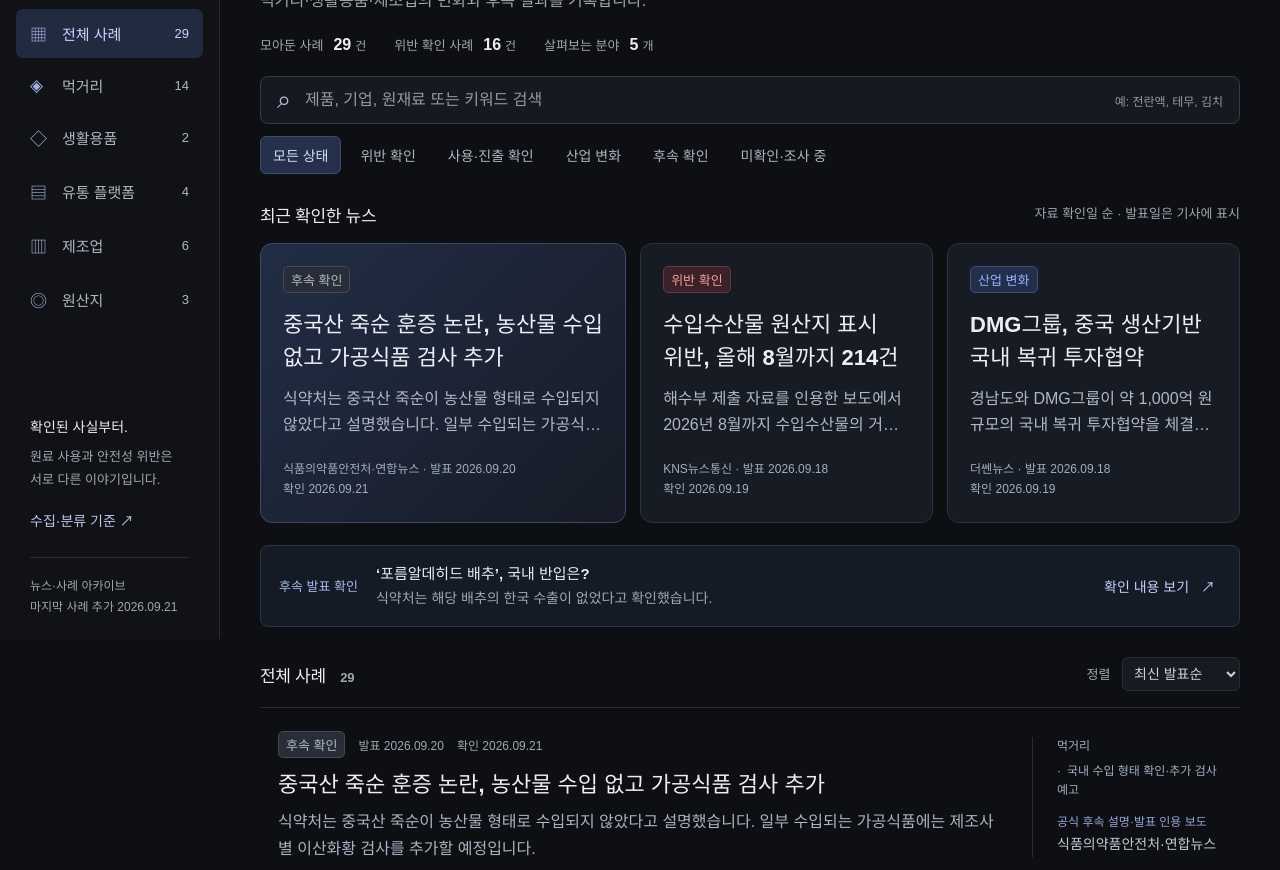
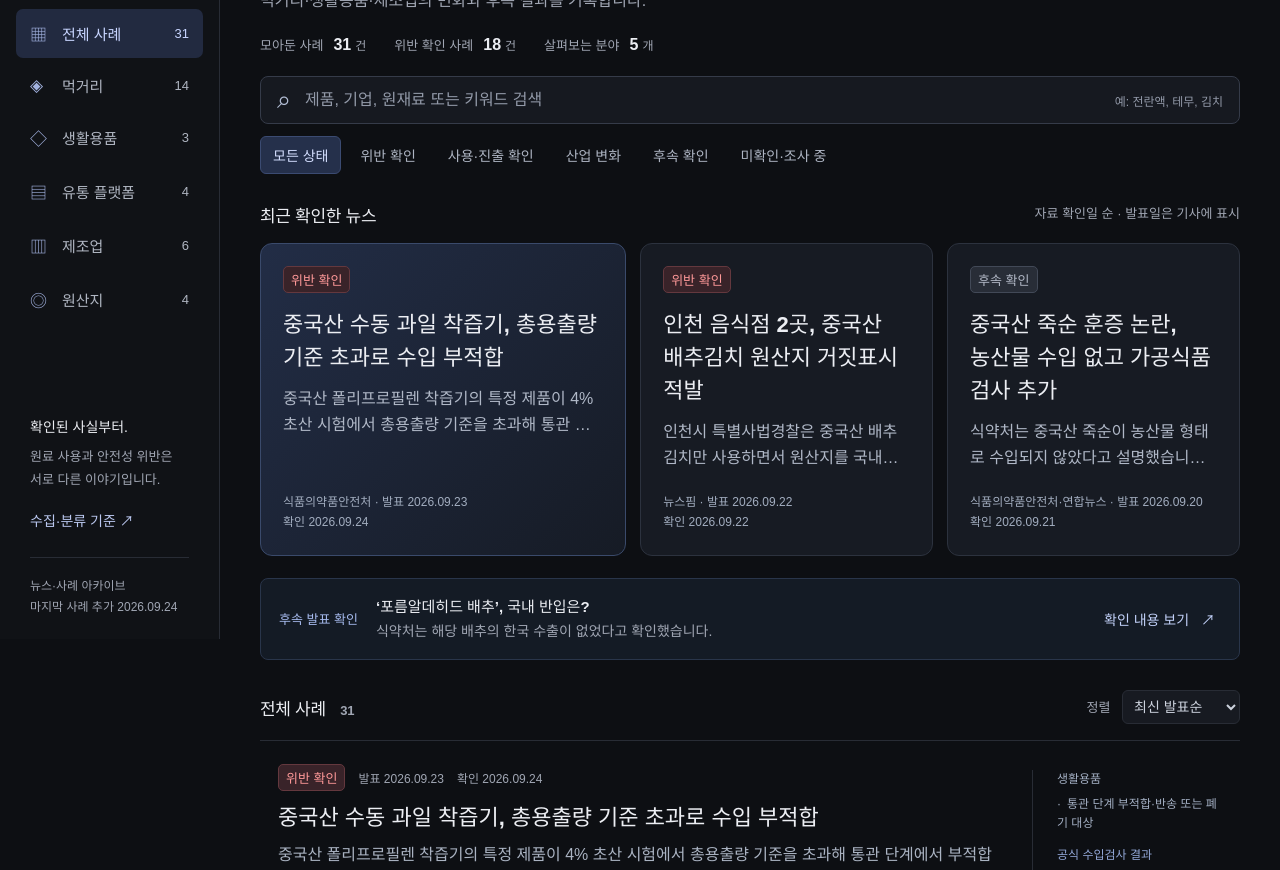
Before and after one commit to sionhowled/guksan-news-archive, a website: page index.html in a window 1280 px wide. Shown: the part 161-1031 px from the top of the page. Drawn offline with Linux system fonts and the light colour scheme; a web font is replaced by a local one.

```diff
--- a/data.js
+++ b/data.js
@@ -1,4 +1,44 @@
 window.CASES = [
+  {
+    "id": "juicer-import-rejection-20260923",
+    "date": "2026-09-23",
+    "checkedAt": "2026-09-24",
+    "category": "생활용품",
+    "status": "violation",
+    "title": "중국산 수동 과일 착즙기, 총용출량 기준 초과로 수입 부적합",
+    "summary": "중국산 폴리프로필렌 착즙기의 특정 제품이 4% 초산 시험에서 총용출량 기준을 초과해 통관 단계에서 부적합 판정을 받았습니다.",
+    "tags": "착즙기·중국산·폴리프로필렌·총용출량·식품용 기구",
+    "stage": "통관 단계 부적합·반송 또는 폐기 대상",
+    "origin": "중국",
+    "detail": "식약처 수입식품 부적합 정보에 따르면 YIWU JIESHAN DAILY NECESSITIES CO., LTD.의 ‘제로나 간편한 수동 과일 착즙기’가 2026년 9월 23일 부적합 판정을 받았습니다. 연두색 폴리프로필렌 부위의 총용출량 시험 결과는 물 10mg/L, 4% 초산 184mg/L, n-헵탄 18mg/L였으며 4% 초산 결과가 기준 30mg/L 이하를 초과했습니다.",
+    "caution": "특정 제조사의 해당 수입 제품 검사 결과이며 중국산 착즙기 전체나 폴리프로필렌 제품 전체의 부적합을 뜻하지 않습니다. 통관 단계 판정으로 국내 판매 후 회수 사례와 구분해야 하며 개별 반송·폐기 완료 여부는 공개 자료에서 확인되지 않습니다.",
+    "publisher": "식품의약품안전처",
+    "sourceType": "공식 수입검사 결과",
+    "url": "https://impfood.mfds.go.kr/CFCEE01F01/getList?limit=10&page=1&searchCondition=pdNm&searchInpText=%EC%A0%9C%EB%A1%9C%EB%82%98%20%EA%B0%84%ED%8E%B8%ED%95%9C%20%EC%88%98%EB%8F%99%20%EA%B3%BC%EC%9D%BC%20%EC%B0%A9%EC%A6%99%EA%B8%B0"
+  },
+  {
+    "id": "incheon-kimchi-origin-20260922",
+    "date": "2026-09-22",
+    "checkedAt": "2026-09-22",
+    "category": "원산지",
+    "status": "violation",
+    "title": "인천 음식점 2곳, 중국산 배추김치 원산지 거짓표시 적발",
+    "summary": "인천시 특별사법경찰은 중국산 배추김치만 사용하면서 원산지를 국내산과 중국산으로 함께 표시한 음식점 2곳을 적발했습니다.",
+    "tags": "배추김치·중국산·원산지·인천·특사경",
+    "stage": "지자체 기획수사 적발·3개 업소 검찰 송치",
+    "origin": "중국산 배추김치",
+    "detail": "인천시 특별사법경찰은 9월 7일부터 2주간 공항·항만·역 주변과 관광지, 백화점, 종합쇼핑몰, 대형 찜질방 인근 음식점 및 축산물 판매업소를 단속해 총 9곳을 적발했다고 9월 22일 발표했습니다. 이 가운데 음식점 2곳은 중국산 배추김치만 사용하면서 원산지를 국내산과 중국산으로 함께 표시한 것으로 조사됐습니다. 보도에 따르면 원산지 거짓표시 2곳과 축산물 표시사항을 누락한 1곳은 수사 후 검찰에 송치됐습니다.",
+    "caution": "9곳 전체가 중국산 김치 원산지 위반 업소는 아닙니다. 중국산 배추김치 관련 원산지 거짓표시는 2곳이며, 나머지는 유통기한 경과 제품 보관·원산지 미표시 등 서로 다른 위반입니다. 위생 위해물질 검출 사건이나 확정판결로 해석할 수 없습니다.",
+    "publisher": "뉴스핌",
+    "sourceType": "인천시 발표 인용 보도",
+    "url": "https://www.newspim.com/news/view/20260922000510",
+    "sources": [
+      {
+        "label": "인천시 제공 자료 인용 · 뉴시스",
+        "url": "https://www.newsis.com/view/NISX20260922_0003799446"
+      }
+    ]
+  },
   {
     "id": "bamboo-sulfur-followup-20260920",
     "date": "2026-09-20",
--- a/index.html
+++ b/index.html
@@ -23,16 +23,16 @@
         <p class="note-title">확인된 사실부터.</p>
         <p>원료 사용과 안전성 위반은<br>서로 다른 이야기입니다.</p>
         <button class="text-button" id="about-open">수집·분류 기준 <span aria-hidden="true">↗</span></button>
-        <div class="sidebar-footer">뉴스·사례 아카이브<br><span>마지막 사례 추가 2026.09.21</span></div>
+        <div class="sidebar-footer">뉴스·사례 아카이브<br><span>마지막 사례 추가 2026.09.24</span></div>
       </div>
     </aside>
     <main id="main">
-      <header class="topbar"><span>아카이브 <span class="crumb">/ 뉴스·사례 지도</span></span><span class="edition">최근 업데이트 2026.09.21</span></header>
+      <header class="topbar"><span>아카이브 <span class="crumb">/ 뉴스·사례 지도</span></span><span class="edition">최근 업데이트 2026.09.24</span></header>
       <section class="intro" aria-labelledby="page-title">
         <div><p class="eyebrow">생활 속 선택을 위한 기록</p><h1 id="page-title">뉴스 인사이트</h1><p class="intro-copy">먹거리·생활용품·제조업의 변화와 후속 결과를 기록합니다.</p></div>
       </section>
       <section class="summary" aria-label="아카이브 요약">
-        <div><span>모아둔 사례</span><strong id="total-count">29<small>건</small></strong></div>
+        <div><span>모아둔 사례</span><strong id="total-count">31<small>건</small></strong></div>
         <div><span>위반 확인 사례</span><strong id="violation-count">0<small>건</small></strong></div>
         <div><span>살펴보는 분야</span><strong>5<small>개</small></strong></div>
         <p>기사의 제목보다<br><b>확인된 결과를 함께 봅니다.</b></p>
@@ -46,7 +46,7 @@
         <button class="followup-button" data-open="cabbage">확인 내용 보기 <span aria-hidden="true">↗</span></button>
       </section>
       <section class="archive" aria-labelledby="list-heading">
-        <div class="archive-title"><h2 id="list-heading">전체 사례 <span id="result-count">29</span></h2><label class="sort-label">정렬 <select id="sort"><option value="newest">최신 발표순</option><option value="oldest">오래된 발표순</option></select></label></div>
+        <div class="archive-title"><h2 id="list-heading">전체 사례 <span id="result-count">31</span></h2><label class="sort-label">정렬 <select id="sort"><option value="newest">최신 발표순</option><option value="oldest">오래된 발표순</option></select></label></div>
 
         <div class="active-query" id="active-query" hidden><span id="query-text"></span><button id="reset" class="text-button">필터 초기화 ↺</button></div>
         <p class="sr-only" id="results-live" aria-live="polite"></p>
@@ -58,6 +58,6 @@
     </main>
   </div>
   <dialog id="detail" aria-labelledby="detail-title"><button class="close-button" id="detail-close" aria-label="상세 내용 닫기">×</button><div id="detail-content"></div></dialog>
-  <dialog id="about" aria-labelledby="about-title"><button class="close-button" id="about-close" aria-label="수집 기준 닫기">×</button><div class="detail-inner"><p class="eyebrow">아카이브 안내</p><h2 id="about-title">자료를 읽는 기준</h2><p>이 페이지는 뉴스와 공식 발표를 선별해 모은 자료실입니다. 매일 예약 조사로 새 사례와 중요한 후속 결과를 확인하며, 각 사례의 확인일은 상세 보기에 표시합니다.</p><h3>확인 상태는 위험 등급이 아닙니다</h3><dl class="definitions"><dt class="red">위반 확인</dt><dd>검사 부적합, 행정 제재, 원산지 위반 또는 산업 피해 판정이 확인된 사례. 각 사건의 조치 단계를 상세 내용에 표시합니다.</dd><dt class="green">사용·진출 확인</dt><dd>원료 사용이나 기업 진출이 확인된 사례. 그 자체로 불법이나 안전성 위반을 뜻하지 않습니다.</dd><dt class="blue">산업 변화</dt><dd>수입 통계, 산업 현장 취재, 공급망 분석. 통계의 기준 시점과 해석 범위를 함께 확인하세요.</dd><dt class="amber">미확인·조사 중</dt><dd>제보나 연구의 주장에 추가 확인이 필요한 사례. 확인되지 않은 내용을 사실로 단정하지 않습니다.</dd><dt class="gray">후속 확인</dt><dd>초기 의혹 뒤 추가 조사나 공식 설명이 나온 사례. 후속 결과를 우선 표시합니다.</dd></dl><h3>출처와 원산지</h3><p>공식 기관의 발표와 언론 보도를 구분합니다. 국내 브랜드, 완제품 제조국, 원재료 원산지는 서로 다를 수 있습니다. 원문에서 확인되지 않은 정보는 ‘미확인’으로 표시합니다.</p><h3>수집 범위</h3><p>2019~2026년 사례 29건을 모았습니다. 최근 추가일은 2026년 9월 21일이며 기존 사례의 확인일은 각각 다릅니다. 동일 검사 발표에서 식품별로 사례를 나눈 경우가 있어, 사례 수는 기사 수와 다릅니다. 선별된 사례만으로 특정 국가나 전체 수입품의 안전성을 비교할 수 없습니다.</p></div></dialog>
+  <dialog id="about" aria-labelledby="about-title"><button class="close-button" id="about-close" aria-label="수집 기준 닫기">×</button><div class="detail-inner"><p class="eyebrow">아카이브 안내</p><h2 id="about-title">자료를 읽는 기준</h2><p>이 페이지는 뉴스와 공식 발표를 선별해 모은 자료실입니다. 매일 예약 조사로 새 사례와 중요한 후속 결과를 확인하며, 각 사례의 확인일은 상세 보기에 표시합니다.</p><h3>확인 상태는 위험 등급이 아닙니다</h3><dl class="definitions"><dt class="red">위반 확인</dt><dd>검사 부적합, 행정 제재, 원산지 위반 또는 산업 피해 판정이 확인된 사례. 각 사건의 조치 단계를 상세 내용에 표시합니다.</dd><dt class="green">사용·진출 확인</dt><dd>원료 사용이나 기업 진출이 확인된 사례. 그 자체로 불법이나 안전성 위반을 뜻하지 않습니다.</dd><dt class="blue">산업 변화</dt><dd>수입 통계, 산업 현장 취재, 공급망 분석. 통계의 기준 시점과 해석 범위를 함께 확인하세요.</dd><dt class="amber">미확인·조사 중</dt><dd>제보나 연구의 주장에 추가 확인이 필요한 사례. 확인되지 않은 내용을 사실로 단정하지 않습니다.</dd><dt class="gray">후속 확인</dt><dd>초기 의혹 뒤 추가 조사나 공식 설명이 나온 사례. 후속 결과를 우선 표시합니다.</dd></dl><h3>출처와 원산지</h3><p>공식 기관의 발표와 언론 보도를 구분합니다. 국내 브랜드, 완제품 제조국, 원재료 원산지는 서로 다를 수 있습니다. 원문에서 확인되지 않은 정보는 ‘미확인’으로 표시합니다.</p><h3>수집 범위</h3><p>2019~2026년 사례 31건을 모았습니다. 최근 추가일은 2026년 9월 24일이며 기존 사례의 확인일은 각각 다릅니다. 동일 검사 발표에서 식품별로 사례를 나눈 경우가 있어, 사례 수는 기사 수와 다릅니다. 선별된 사례만으로 특정 국가나 전체 수입품의 안전성을 비교할 수 없습니다.</p></div></dialog>
 </body>
 </html>
```
Also changed, not shown: README.md.
